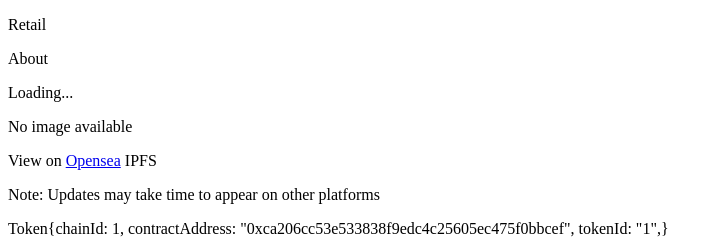
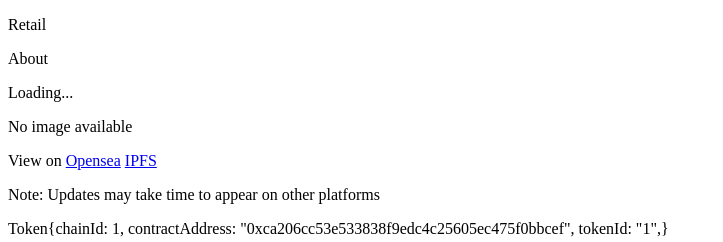
Before and after one commit to ianDAOs/demo-721m-api-frontend, a React (Create React App) app: page / in a window 1280 px wide. Shown: the top 242 px of the page, without its empty margins (0-723 px from the left). Built offline with nearby package versions, Linux system fonts and the light colour scheme; no server answers; a web font is replaced by a local one.

Commit message:
Add IPFS url to NFT image

```diff
--- a/src/components/Nft.js
+++ b/src/components/Nft.js
@@ -1,5 +1,5 @@
 import React from 'react';
-import { findAttribute } from '../helpers/findAttribute';
+import { contractAddress, tokenId } from '../data/contractData';
 
 export default function Nft({ metadata }) {
 
@@ -7,18 +7,17 @@ export default function Nft({ metadata }) {
         return <p>Loading...</p>;
     }
 
-    // Get the style and color attributes
-    const style = findAttribute(metadata.attributes, 'Style');
-    const color = findAttribute(metadata.attributes, 'Color');
+    const osUrl = `https://opensea.io/assets/ethereum/${contractAddress}/${tokenId}`;
+    const ipfsUrl = `https://cloudflare-ipfs.com/ipfs/${metadata.image}`;
 
     return (
         <div>
             {metadata.image ? (
-                <img src={metadata.image} alt={`${color} ${style}`} />
+                <img src={metadata.image} alt="NFT visual" />
             ) : (
                 <p>No image available</p>
             )}
-            <p>View on <a href='https://opensea.io/assets/ethereum/0xca206cc53e533838f9edc4c25605ec475f0bbcef/1'>Opensea</a> IPFS</p>
+            <p>View on <a href={osUrl}>Opensea</a> <a href={ipfsUrl}>IPFS</a></p>
             <p>Note: Updates may take time to appear on other platforms</p>
         </div>
     );
```
